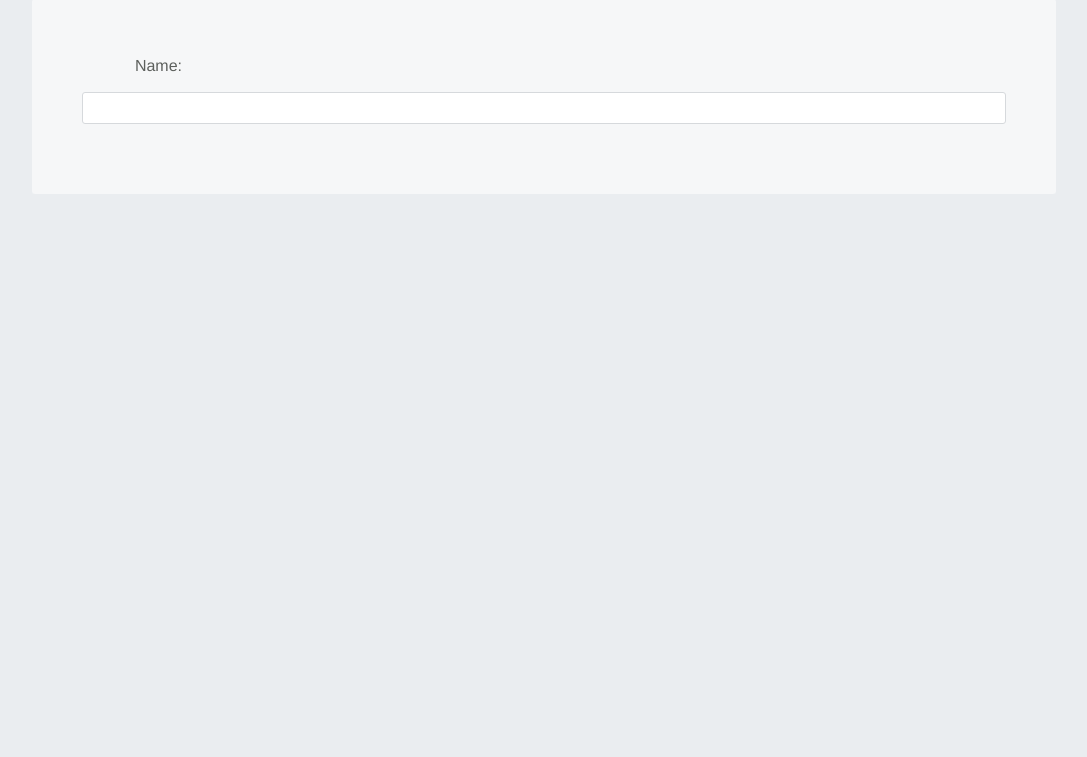
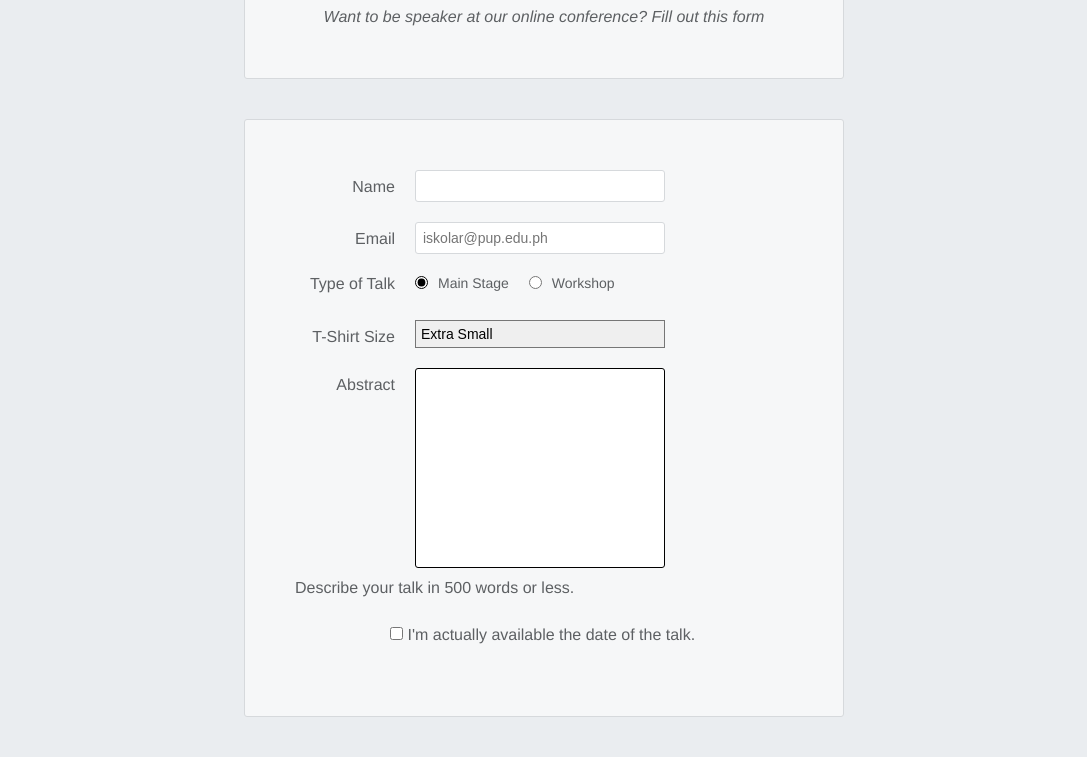
Before and after one commit to Ishie-hub/Gumasing_HTML_Forms, a plain HTML site: page SpeakerSubmission.html in a window 1280 px wide. Shown: the part 143-900 px from the top of the page, without its empty margins (96-1183 px from the left). Before the commit the page ends 800 px from the top, so only its background shows below. Drawn offline with Linux system fonts and the light colour scheme.

Commit message:
second commit

```diff
--- a/SpeakerSubmission.html
+++ b/SpeakerSubmission.html
@@ -3,20 +3,76 @@
 <head>
     <meta charset="UTF-8">
     <meta name="viewport" content="width=device-width, initial-scale=1.0">
-    <link rel="stylesheet" href="style.css"/>
-    <title>Be our speaker.</title>
+    <title>Be our Speaker</title>
+    <link rel="stylesheet" href="style.css">
 </head>
 <body>
-    <header class="speaker-form-header"><h1>Speaker Submission</h1><p>
-        <em>
-            Want to speaker to our conference? Fill out this form.
-        </em>
-    </p>
-</header>
+    <header class="speaker-form-header">
+        <h1>Speaker Submission</h1>
+        <p>
+            <em>Want to be speaker at our online conference? Fill out this form</em>
+        </p>
+    </header>
 
- <form action="" method="" class="speaker-form">
-    <div class='form-row'><label for='full-name'>Name: </label><input id='full-name' name='full-name' type='text'/></div>
- </form>
+    <form action="" method="" class="speaker-form">
+        <div class='form-row'>
+            <label for='full-name'>Name</label>
+            <input id='full-name' name='full-name' type='text'>
+        </div>
+
+        <div class="form-row">
+            <label for="email">Email</label>
+            <input id="email"
+                    name="email"
+                    type="email"
+                    placeholder="iskolar@pup.edu.ph">
+        </div>
+
+        <div>
+            <fieldset class="legacy-form-row">
+                <legend>Type of Talk</legend>
+
+                <input type="radio"
+                name="talk-type"
+                id="talk-type 1"
+                value="main-stage"
+                checked>
+                <label for="talk-type-1" class="radio-label">Main Stage</Main></Main></label>
+
+                <input type="radio"
+                name="talk-type"
+                id="talk-type 2"
+                value="main-stage" >
+                <label for="talk-type-2" class="radio-label">Workshop</label>
+            </fieldset>
+        </div>
+
+        <div class="form-row">
+            <label for="t-shirt">T-Shirt Size</label>
+            <select name="t-shirt" id="tshirt">
+                <option value="xs">Extra Small</option>
+                <option value="s">Small</option>
+                <option value="m">Medium</option>
+                <option value="l">Large</option>
+            </select>
+        </div>
+
+        <div class="form-row">
+            <label for="abstract">Abstract</label>
+            <textarea name="abstract" id="abstract"></textarea>
+            <div class="instruction">Describe your talk in 500 words or less.</div>
+        </div>
+
+        <div class="form-row">
+            <label for="available" class="checkbox-label">
+                <input type="checkbox"
+                        name="available"
+                        id="available"
+                        value="is-available">
+                <span>I'm actually available the date of the talk.</span>
+            </label>
+        </div>
+    </form>
 
 </body>
 </html>
--- a/style.css
+++ b/style.css
@@ -1,44 +1,39 @@
-*
-{
+*{
     margin: 0;
     padding: 0;
     box-sizing: border-box;
   }
-body
-{
-    color: #5d605d;
+
+  body{
+    color: #5D6063;
     background-color: #EAEDF0;
-    font-family: "Helvetica", "Arial", sans-serif;
+    font-family: 'Helvetica', 'Arial', sans-serif;
     font-size: 16px;
     line-height: 1.3;
-
-    display:flex;
+    display: flex;
     flex-direction: column;
     align-items: center;
   }
 
-.speaker-form-header
-{
+  .speaker-form-header{
     text-align: center;
-    background-color: #F6f7f8;
+    background-color: #F6F7F8;
     border: 1px solid #D6D9DC;
     border-radius: 3px;
 
     width: 80%;
     margin: 40px 0;
-    margin-bottom: 20px;
+    padding: 50px;
   }
 
-.speaker-form-header h1
-{
+  .speaker-form-header h1{
     font-size: 30px;
     margin-bottom: 20px;
   }
 
-.speaker-form
-{
-    background-color: #F6f7f8;
-    border: #D6D9DC;
+  .speaker-form{
+    background-color: #F6F7F8;
+    border: 1px solid #D6D9DC;
     border-radius: 3px;
 
     width: 80%;
@@ -46,8 +41,7 @@ body
     margin: 0 0 40px 0;
   }
 
-.form-row
-{
+  .form-row{
     margin-bottom: 40px;
     display: flex;
     justify-content: flex-start;
@@ -55,34 +49,114 @@ body
     flex-wrap: wrap;
   }
 
-.form-row input[type='text']
-{
+  .form-row input[type='text'],
+  .form-row input[type= 'email']{
     background-color: #FFFFFF;
     border: 1px solid #D6D9DC;
     border-radius: 3px;
+
     width: 100%;
     padding: 7px;
     font-size: 14px;
   }
 
-.form-row label
-{
+  .form-row label{
+    margin-top: 15px;
+  }
+
+  .form-row input [type ="text"]:invalid ,
+  .form-row input [type ="email"]:invalid {
+    border: 1px solid red;
+    color: red;
+    box-shadow: none;
+  }
+
+  .legacy-form-row {
+    border: none;
+    margin-bottom: 40px;
+  }
+
+  .legacy-form-row legend {
     margin-bottom: 15px;
   }
 
-@media only screen and (min-width: 700px)
-{
-    .speaker-form-header
-    .speaker-form{width: 600;}
+  .legacy-form-row .radio-label {
+    display: block;
+    font-size: 14px;
+    padding: 0 20px 0 10px;
+  }
+
+  .legacy-form-row input[type="radio"] {
+    margin-top: 2px;
+  }
+
+  .legacy-form-row .radio-label,
+  .legacy-form-row input[type="radio"] {
+    float: left;
+    accent-color: black;
+  }
+
+  .form-row  select {
+    width: 100%;
+    padding: 5px;
+    font-size: 14px;
+    -webkit-appearance: none;
+  }
+
+  .form-row textarea {
+    font-family:Arial, Helvetica, sans-serif;
+    font-size: 14px;
+
+    border: 1px solid black;
+    border-radius: 3px;
+
+    min-height: 200px;
+    margin-bottom: 10px;
+    padding: 7px;
+    resize: none;
+  }
+
+
+  .form-row .instructions {
+    color: #999999;
+    font-size: 14px;
+    margin-bottom: 30px;
+  }
+
+  .form-row .checkbox-label {
+    margin-bottom: 0;
+  }
+
+
+
+  @media only screen and (min-width: 700px){
+    .speaker-form-header,
+        .speaker-form{
+        width: 600px;
+        }
     .form-row{
         flex-direction: row;
         align-items: flex-start;
         margin-bottom: 20px;
     }
- .form-row input [type='text']{
+
+    .form-row input[type="text"],
+    .form-row input[type="email"],
+    .form-row select,
+    .form-row textarea {
         width: 250px;
         height: initial;
     }
+
+    .form-row .instructions {
+        margin-left: 120px;
+    }
+
+    .form-row .checkbox-label {
+        margin-left: 120px;
+        width: auto;
+    }
+
     .form-row label {
         text-align: right;
         width: 120px;
@@ -90,4 +164,31 @@ body
         padding-right: 20px;
     }
 
+    .legacy-form-row {
+        margin-bottom: 10px;
     }
+
+    .legacy-form-row legend {
+        width: 120px;
+        text-align: right;
+        padding-right: 20px;
+    }
+
+    .legacy-form-row legend {
+        float: left;
+    }
+
+    .form-row .instructions {
+        margin-left: 120px;
+    }
+
+    .form-row .checkbox-label {
+        margin-left: 95px;
+        width: auto;
+    }
+
+    .form-row button {
+        margin-left: 180px;
+    }
+
+  }
```
Also changed, not shown: index.html (+2 -1 lines). Lines whose indentation alone changed are shown as unchanged.
